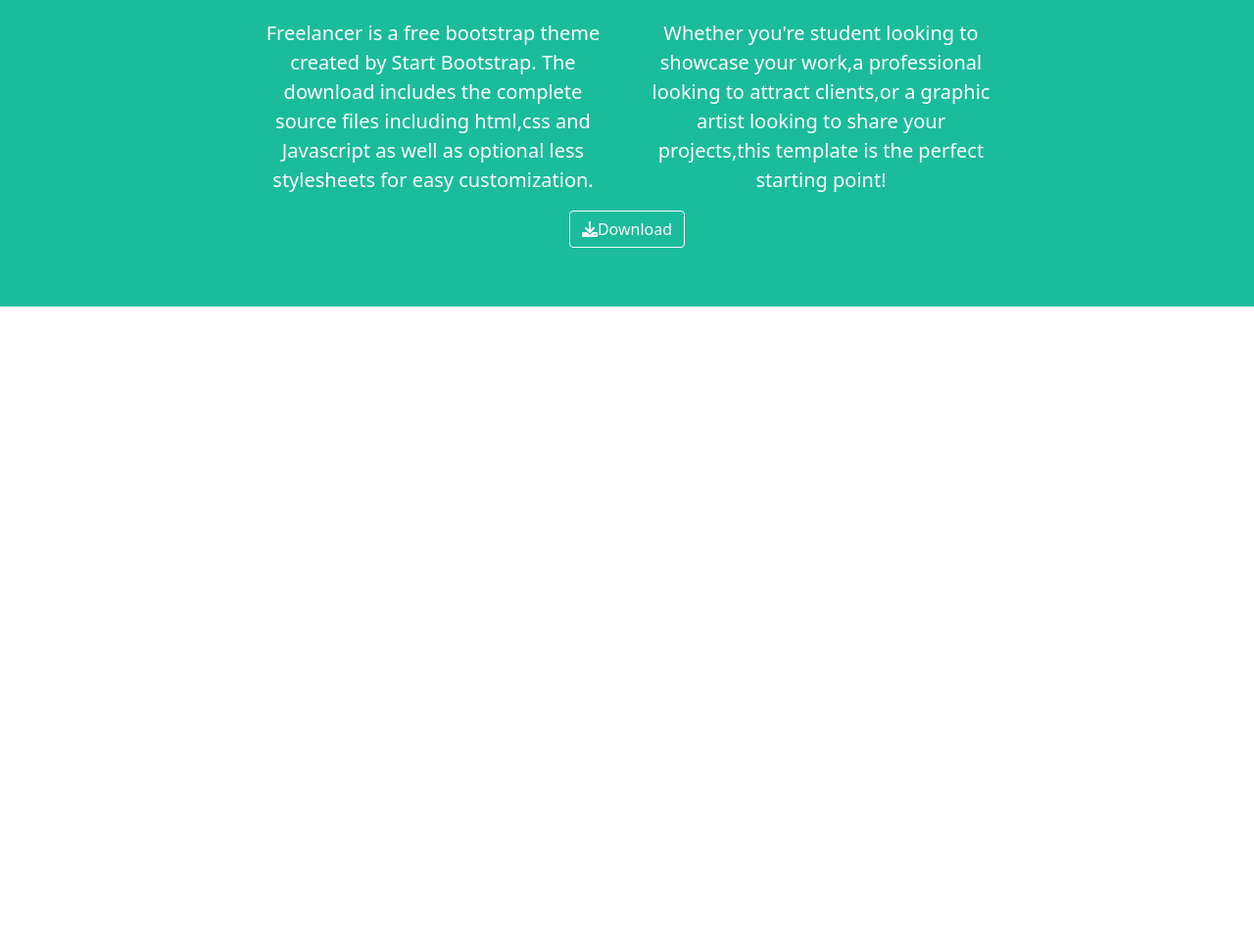
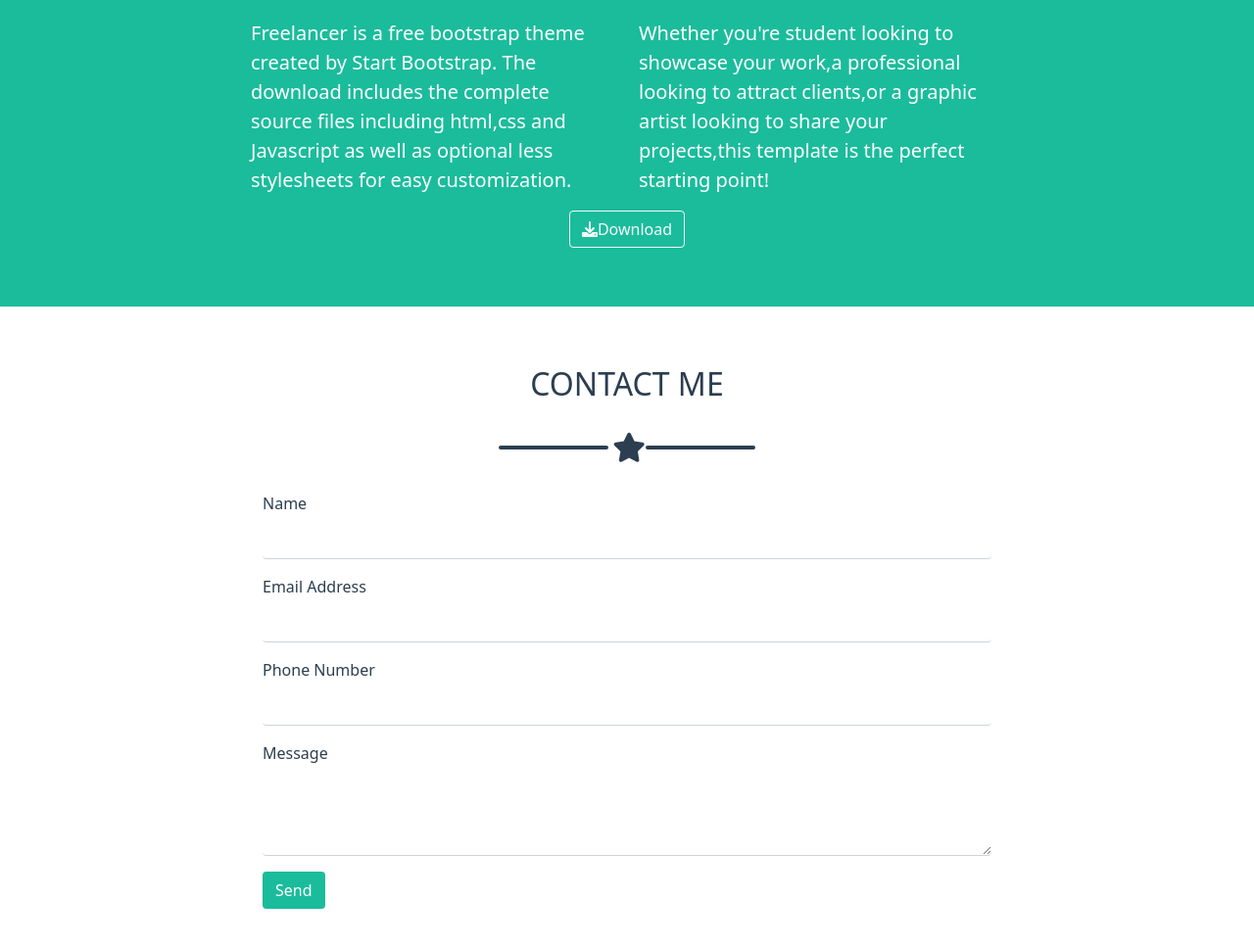
Before and after one commit to Elisachiriaco/html-css-bootstrap-freelancer, a plain HTML site: page index.html in a window 1280 px wide. Shown: the part 1617-2584 px from the top of the page at 98% size. Before the commit the page ends 2050 px from the top, so only its background shows below. Drawn offline with nearby package versions, Linux system fonts and the light colour scheme.

Commit message:
fine section 4

```diff
--- a/css/style.css
+++ b/css/style.css
@@ -92,6 +92,21 @@ p{
 .img-wrapper:hover .cs-layover i.fa-plus{
     display: block;
 }
+#about p{
+    text-align: left;
+}
+#contact form{
+    text-align: left;
+}
+.form-control{
+    border-top: none;
+    border-left: none;
+    border-right: none;
+}
+.btn_green{
+    background-color: #1ABC9C;
+    color: white;
+}
 /* footer */
 .footer_top{
     background-color: #3A546D;
--- a/index.html
+++ b/index.html
@@ -108,10 +108,10 @@
             <div class="cs-wrapper">
                 <div class="container-fluid">
                 <h2 class="text-uppercase">About</h2>
-                <div class="cs-star-wrapper cs-dark"> <i class="fas fa-star"></i></div>
+                <div class="cs-star-wrapper"> <i class="fas fa-star"></i></div>
                 </div>
                 <div class="row gy-3">
-                    <div class="col-12 col-sm-6 ">            <p>Freelancer is a free bootstrap theme created by Start Bootstrap. The download includes the complete source files including html,css and Javascript as well as optional less stylesheets for easy customization.</p></div>
+                    <div class="col-12 col-sm-6 "><p>Freelancer is a free bootstrap theme created by Start Bootstrap. The download includes the complete source files including html,css and Javascript as well as optional less stylesheets for easy customization.</p></div>
                     <div class="col-12 col-sm-6"> <p>Whether you're student looking to showcase your work,a professional looking to attract clients,or a graphic artist looking to share your projects,this template is the perfect starting point!</p></div>
                 </div>
                 <button type="button" class="btn btn-outline-light"><i class="fa-solid fa-download"></i>Download</button>
@@ -119,14 +119,43 @@
         </section>
         <!-- Quarta sezione -->
         <section id="contact">
-
+            <div class="cs-wrapper">
+                <div class="container-fluid">
+                <h2 class="text-uppercase">Contact Me</h2>
+                <div class="cs-star-wrapper cs-dark"> <i class="fas fa-star"></i></div>
+                <form class="row g-3">
+                    <div class="col-12">
+                      <label for="inputEmail4" class="form-label">Name</label>
+                      <input type="email" class="form-control" id="inputEmail4">
+                    </div>
+                    <div class="col-12">
+                      <label for="inputAddress" class="form-label">Email Address</label>
+                      <input type="text" class="form-control" id="inputAddress">
+                    </div>
+                    <div class="col-12">
+                      <label for="inputAddress2" class="form-label">Phone Number</label>
+                      <input type="text" class="form-control" id="inputAddress2">
+                    </div>
+                    <div class="col-12">
+                        <label for="exampleFormControlTextarea1" class="form-label">Message</label>
+                        <textarea class="form-control" id="exampleFormControlTextarea1" rows="3"></textarea>
+                      </div>
+                    <div class="col-12">
+                      <button type="submit" class="btn btn_green">Send</button>
+                    </div>
+                  </form>
+                </div>
         </section>
     </main>
     <!-- Fine corpo pagina -->
     <!-- Inizio footer -->
     <footer>
-        <div class="footer_top"></div>
-        <div class="footer_bottom cs-bg-blue"></div>
+        <div class="footer_top">
+
+        </div>
+        <div class="footer_bottom cs-bg-blue">
+
+        </div>
     </footer>
     <!-- Fine footer -->
 </body>
```
